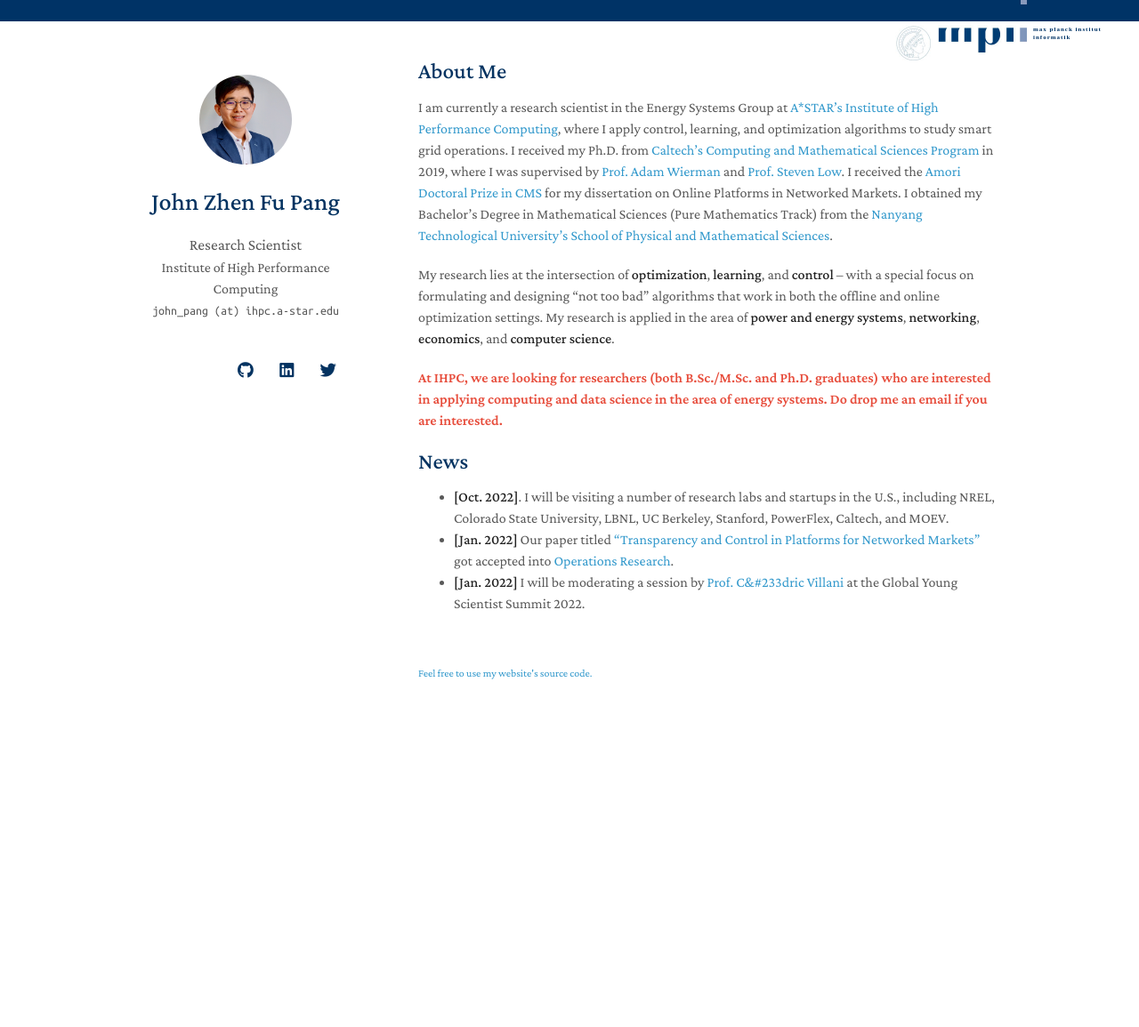
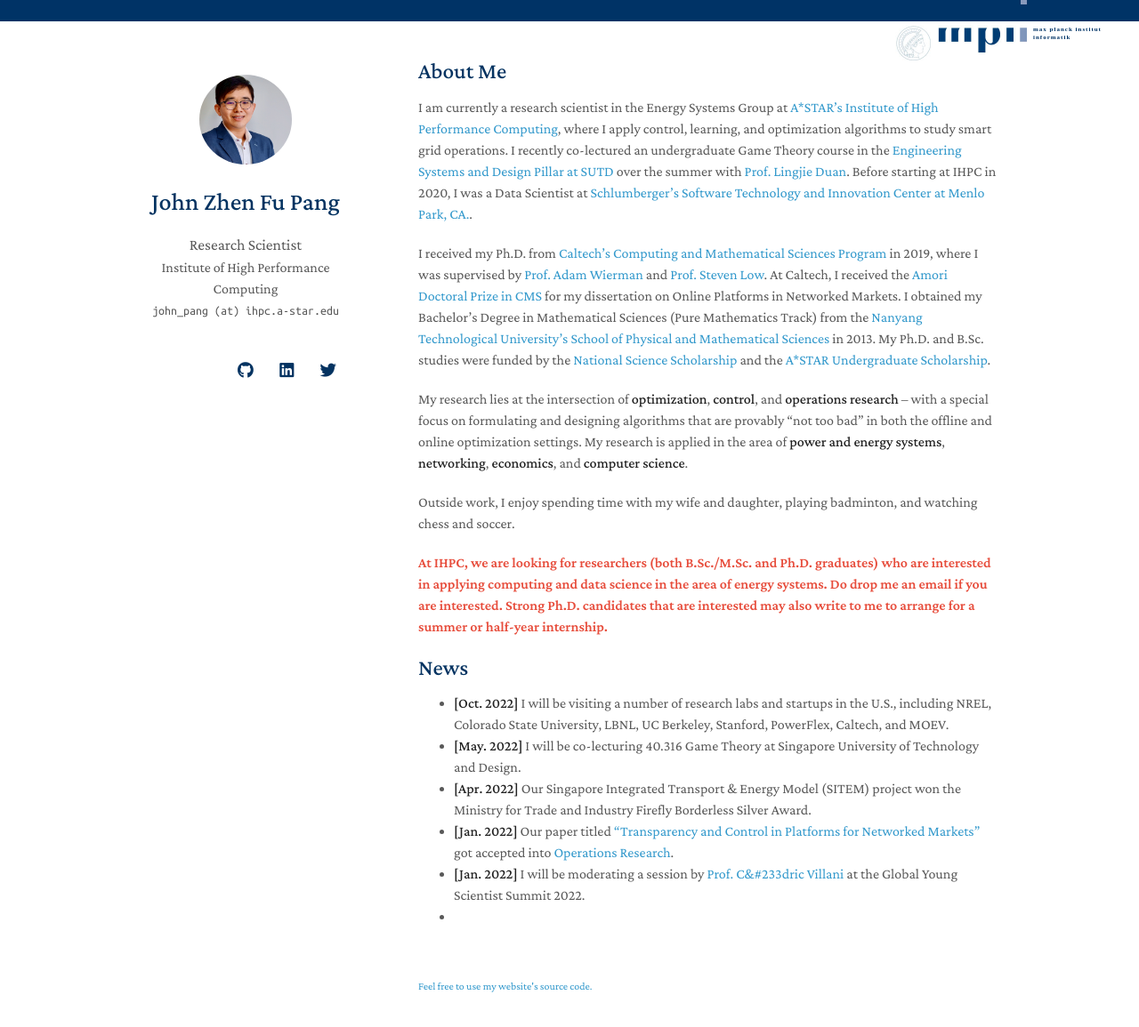
Before and after one commit to j-pang/j-pang.github.io, a Jekyll site: the page built from index.md, in a window 1280 px wide and 1190 px high. Shown: the top 1155 px of the window at 89% size. Built offline with Jekyll 4.4.1, drawn with Linux system fonts in a browser that asks for light colours; nearby versions of some CDN libraries; a style sheet for code colours, icons or effects is not loaded; our own code applies the rules of GitHub Pages for plain Markdown files.

Commit message:
Update index.md

```diff
--- a/index.md
+++ b/index.md
@@ -4,14 +4,21 @@
 
 ## About Me
 
-I am currently a research scientist in the Energy Systems Group at [A\*STAR's Institute of High Performance Computing](https://www.a-star.edu.sg/ihpc), where I apply control, learning, and optimization algorithms to study smart grid operations. I received my Ph.D. from [Caltech's Computing and Mathematical Sciences Program](https://www.cms.caltech.edu/) in 2019, where I was supervised by [Prof. Adam Wierman](https://adamwierman.com/) and [Prof. Steven Low](http://netlab.caltech.edu/). I received the [Amori Doctoral Prize in CMS](https://www.cms.caltech.edu/academics/honors) for my dissertation on Online Platforms in Networked Markets. I obtained my Bachelor's Degree in Mathematical Sciences (Pure Mathematics Track) from the [Nanyang Technological University's School of Physical and Mathematical Sciences](https://www.ntu.edu.sg/spms).
+I am currently a research scientist in the Energy Systems Group at [A\*STAR's Institute of High Performance Computing](https://www.a-star.edu.sg/ihpc), where I apply control, learning, and optimization algorithms to study smart grid operations. I recently co-lectured an undergraduate Game Theory course in the [Engineering Systems and Design Pillar at SUTD](https://esd.sutd.edu.sg/) over the summer with [Prof. Lingjie Duan](https://esd.sutd.edu.sg/people/faculty/lingjie-duan). Before starting at IHPC in 2020, I was a Data Scientist at [Schlumberger's Software Technology and Innovation Center at Menlo Park, CA.](https://www.slb.com/).
 
-My research lies at the intersection of **optimization**, **learning**, and **control** -- with a special focus on formulating and designing "not too bad" algorithms that work in both the offline and online optimization settings. My research is applied in the area of **power and energy systems**, **networking**, **economics**, and **computer science**.
+I received my Ph.D. from [Caltech's Computing and Mathematical Sciences Program](https://www.cms.caltech.edu/) in 2019, where I was supervised by [Prof. Adam Wierman](https://adamwierman.com/) and [Prof. Steven Low](http://netlab.caltech.edu/). At Caltech, I received the [Amori Doctoral Prize in CMS](https://www.cms.caltech.edu/academics/honors) for my dissertation on Online Platforms in Networked Markets. I obtained my Bachelor's Degree in Mathematical Sciences (Pure Mathematics Track) from the [Nanyang Technological University's School of Physical and Mathematical Sciences](https://www.ntu.edu.sg/spms) in 2013. My Ph.D. and B.Sc. studies were funded by the [National Science Scholarship](https://www.a-star.edu.sg/Scholarships/for-graduate-studies/national-science-scholarship-phd) and the [A\*STAR Undergraduate Scholarship](https://brightsparks.com.sg/profile/astar/scholarship.php?schid=6397).
 
-<strong style="color:#e74d3c; font-weight:600"> At IHPC, we are looking for researchers (both B.Sc./M.Sc. and Ph.D. graduates) who are interested in applying computing and data science in the area of energy systems. Do drop me an email if you are interested. </strong>
+My research lies at the intersection of **optimization**, **control**, and **operations research** -- with a special focus on formulating and designing algorithms that are provably "not too bad" in both the offline and online optimization settings. My research is applied in the area of **power and energy systems**, **networking**, **economics**, and **computer science**.
+
+Outside work, I enjoy spending time with my wife and daughter, playing badminton, and watching chess and soccer.
+
+<strong style="color:#e74d3c; font-weight:600"> At IHPC, we are looking for researchers (both B.Sc./M.Sc. and Ph.D. graduates) who are interested in applying computing and data science in the area of energy systems. Do drop me an email if you are interested. Strong Ph.D. candidates that are interested may also write to me to arrange for a summer or half-year internship. </strong>
 
 ## News
 
-- **[Oct. 2022]**. I will be visiting a number of research labs and startups in the U.S., including NREL, Colorado State University, LBNL, UC Berkeley, Stanford, PowerFlex, Caltech, and MOEV.
+- **[Oct. 2022]**  I will be visiting a number of research labs and startups in the U.S., including NREL, Colorado State University, LBNL, UC Berkeley, Stanford, PowerFlex, Caltech, and MOEV.
+- **[May. 2022]**  I will be co-lecturing 40.316 Game Theory at Singapore University of Technology and Design.
+- **[Apr. 2022]**  Our Singapore Integrated Transport & Energy Model (SITEM) project won the Ministry for Trade and Industry Firefly Borderless Silver Award.
 - **[Jan. 2022]**  Our paper titled ["Transparency and Control in Platforms for Networked Markets"](https://pubsonline.informs.org/doi/abs/10.1287/opre.2021.2244) got accepted into [Operations Research](https://pubsonline.informs.org/journal/opre).
 - **[Jan. 2022]**  I will be moderating a session by [Prof. C&#233dric Villani](https://www.cedricvillani.org/) at the Global Young Scientist Summit 2022.
+-
```
